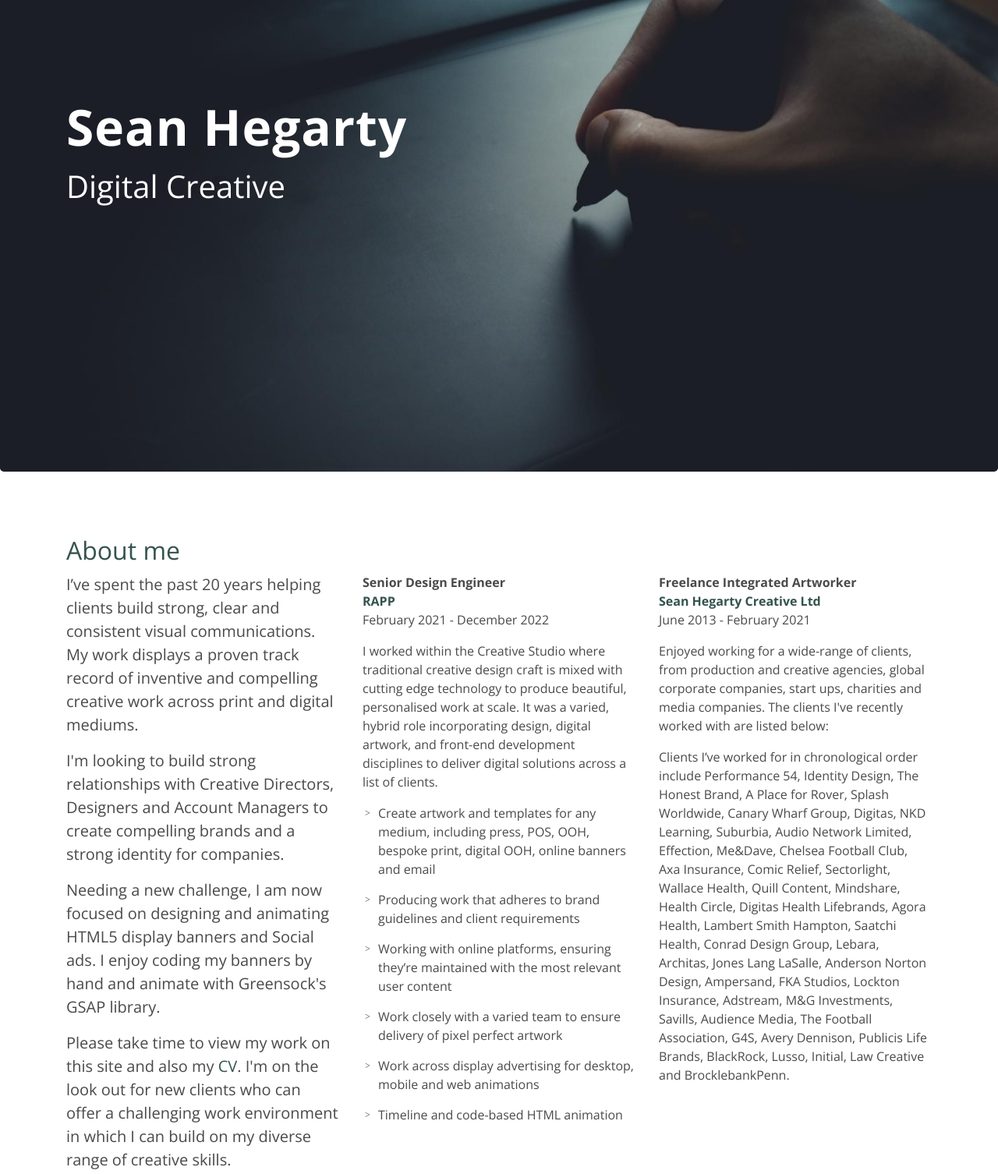
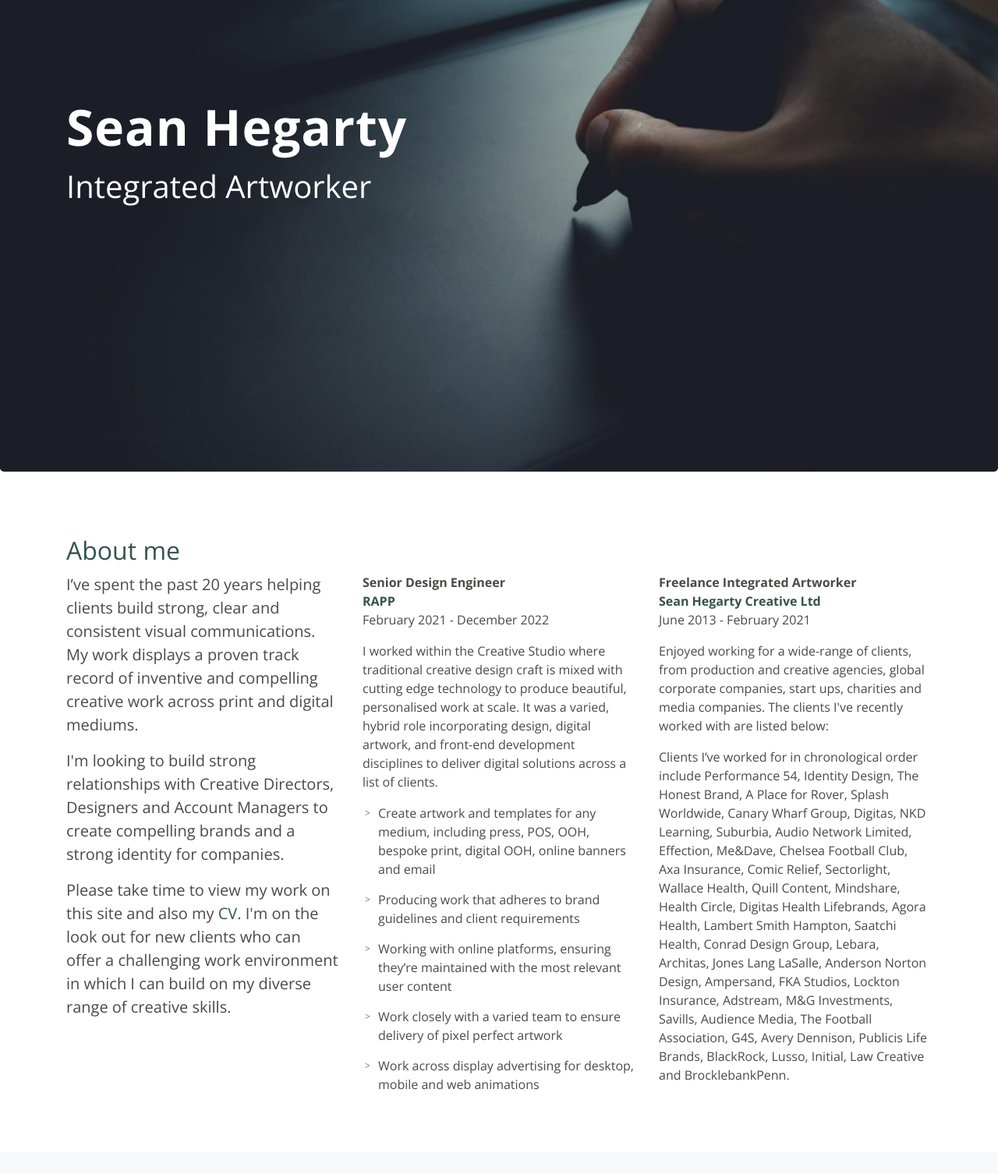
Before and after one commit to HegartyCreative/portfolio_site, a website: page index.html in a window 1280 px wide. Shown: the part 195-1701 px from the top of the page at 78% size. Drawn offline with nearby package versions, Linux system fonts and the light colour scheme; some packages are replaced by stand-ins of ours; a script that the page names is missing.

Commit message:
Change to title

```diff
--- a/index.html
+++ b/index.html
@@ -64,7 +64,7 @@
               <div class="col-12">
                 <h1 class="display-4">Sean Hegarty</h1>
                 <div class="demo">
-                <p class="lead" style="color:rgb(255, 255, 255);">Digital Creative</p>
+                <p class="lead" style="color:rgb(255, 255, 255);">Integrated Artworker</p>
               </div>
               </div>
             </div>
@@ -88,7 +88,6 @@
           <div class="col-lg-4 link">
             <p class="lead">I’ve spent the past 20 years helping clients build strong, clear and consistent visual communications. My work displays a proven track record of inventive and compelling creative work across print and digital mediums.</p>
             <p class="lead">I'm looking to build strong relationships with Creative Directors, Designers and Account  Managers to create compelling brands and a strong identity for companies.</p>
-            <p class="lead">Needing a new challenge, I am now focused on designing and animating HTML5 display banners and Social ads. I enjoy coding my banners by hand and animate with Greensock's GSAP library.</p>
             <p class="lead">Please take time to view my work on this site and also my <a href="dist/img/sean_hegarty_cv.pdf" target="_blank"> <b style="color:#34534e;">CV</b></a>. I'm on the look out for new clients who can offer a challenging work environment in which I can build on my diverse range of creative skills.</p>
           </div>
 
@@ -101,7 +100,6 @@
                 <li>Working with online platforms, ensuring they’re maintained with the most relevant user content</li>
                 <li>Work closely with a varied team to ensure delivery of pixel perfect artwork</li>
                 <li>Work across display advertising for desktop, mobile and web animations</li>
-                <li>Timeline and code-based HTML animation</li>
               </ul>
           </div>
 
```
